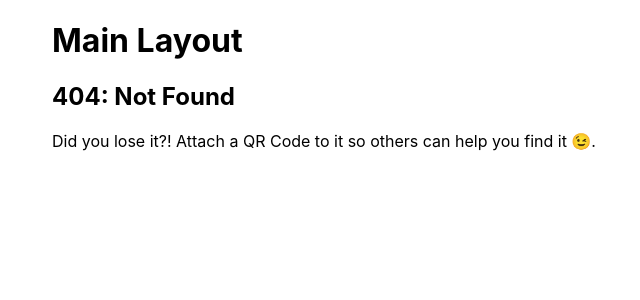
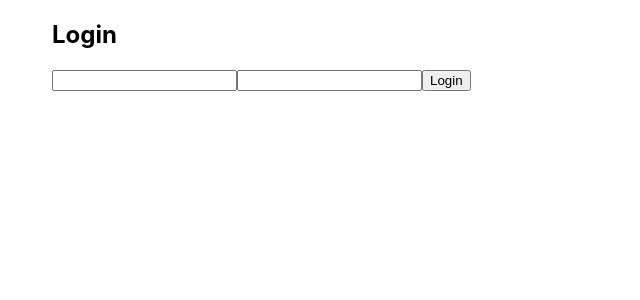
Before and after one commit to vanister/mat-do, a React (Create React App) app in the folder app/: page /login in a window 1280 px wide. Before the commit this address had no page. Shown: the top 300 px of the page, without its empty margins (76-716 px from the left). Built offline with nearby package versions, Linux system fonts and the light colour scheme.

Commit message:
Added loging stub

```diff
--- a/app/src/App.tsx
+++ b/app/src/App.tsx
@@ -4,14 +4,23 @@ import Layout from './components/Layout';
 import Create from './components/create/Create';
 import NotFound from './components/NotFound';
 import Home from './components/home/Home';
+import Login from './components/auth/Login';
+import RequireAuth from './components/auth/RequireAuth';
 
 export default function App() {
   return (
     <Routes>
-      <Route element={<Layout />}>
+      <Route path="/login" element={<Login />} />
+      {/* require auth for these other routes */}
+      <Route
+        element={
+          <RequireAuth>
+            <Layout />
+          </RequireAuth>
+        }
+      >
         <Route path="/" element={<Home />} />
-        <Route path="create" element={<Create />} />
-
+        <Route path="/create" element={<Create />} />
         <Route path="*" element={<NotFound />} />
       </Route>
     </Routes>
--- /dev/null
+++ b/app/src/components/auth/Login.scss
@@ -0,0 +1,2 @@
+.login {
+}
--- /dev/null
+++ b/app/src/components/auth/Login.tsx
@@ -0,0 +1,50 @@
+import React, { useState } from 'react';
+import { useLocation, useNavigate } from 'react-router-dom';
+import { useAuth } from '../../hooks/useAuth';
+
+export default function Login() {
+  const [username, setUsername] = useState<string>(null);
+  const [password, setPassword] = useState<string>(null);
+  const { signin } = useAuth();
+  const location = useLocation();
+  const navigate = useNavigate();
+
+  const to = location.state?.from?.pathname || '/';
+
+  const handleSubmit = async (
+    event: React.FormEvent,
+    un: string,
+    pw: string
+  ) => {
+    event.preventDefault();
+
+    await signin(un, pw);
+    navigate(to, { replace: true });
+  };
+
+  return (
+    <section className="login">
+      <h2>Login</h2>
+      <main className="login-content">
+        <form
+          className="login-form"
+          onSubmit={(e) => handleSubmit(e, username, password)}
+        >
+          <input
+            type="text"
+            onChange={(e) => {
+              setUsername(e.target.value);
+            }}
+          />
+          <input
+            type="password"
+            onChange={(e) => {
+              setPassword(e.target.value);
+            }}
+          />
+          <button type="submit">Login</button>
+        </form>
+      </main>
+    </section>
+  );
+}
--- /dev/null
+++ b/app/src/components/auth/RequireAuth.tsx
@@ -0,0 +1,18 @@
+import React from 'react';
+import { Navigate, useLocation } from 'react-router-dom';
+import { useAuth } from '../../hooks/useAuth';
+
+export type RequireAuthProps = {
+  children: React.ReactElement;
+};
+
+export default function RequireAuth({ children }: RequireAuthProps) {
+  const auth = useAuth();
+  const location = useLocation();
+
+  if (!auth?.user) {
+    return <Navigate to="/login" replace state={{ from: location }} />;
+  }
+
+  return children;
+}
--- /dev/null
+++ b/app/src/components/providers/AuthProvider.tsx
@@ -0,0 +1,49 @@
+import React, { useState } from 'react';
+import {
+  AuthContext,
+  AuthContextValue,
+  User,
+} from '../../contexts/AuthContext';
+
+export type AuthProviderProps = {
+  children: React.ReactElement;
+};
+
+export default function AuthProvider({ children }: AuthProviderProps) {
+  const [user, setUser] = useState<User>();
+
+  const signin = (username: string, password: string): Promise<void> => {
+    return new Promise((resolve) => {
+      setTimeout(() => {
+        setUser({
+          name: `Jyn Erso - ${username}`,
+          username,
+          id: 'jyn-erso-guid',
+        });
+
+        resolve();
+      }, 500);
+    });
+  };
+
+  const logout = (): Promise<void> => {
+    return new Promise((resolve) => {
+      setTimeout(() => {
+        setUser(null);
+        resolve();
+      }, 250);
+    });
+  };
+
+  const authConextValue: AuthContextValue = {
+    user,
+    signin,
+    logout,
+  };
+
+  return (
+    <AuthContext.Provider value={authConextValue}>
+      {children}
+    </AuthContext.Provider>
+  );
+}
--- /dev/null
+++ b/app/src/contexts/AuthContext.ts
@@ -0,0 +1,15 @@
+import { createContext } from 'react';
+
+export type User = {
+  id: string;
+  name: string;
+  username: string;
+};
+
+export type AuthContextValue = {
+  user?: User;
+  signin: (username: string, password: string) => Promise<void>;
+  logout: () => Promise<void>;
+};
+
+export const AuthContext = createContext<AuthContextValue>(null);
--- /dev/null
+++ b/app/src/hooks/useAuth.ts
@@ -0,0 +1,6 @@
+import React from 'react';
+import { AuthContext } from '../contexts/AuthContext';
+
+export function useAuth() {
+  return React.useContext(AuthContext);
+}
--- a/app/src/index.tsx
+++ b/app/src/index.tsx
@@ -5,6 +5,7 @@ import reportWebVitals from './reportWebVitals';
 import App from './App';
 
 import './index.scss';
+import AuthProvider from './components/providers/AuthProvider';
 
 const root = ReactDOM.createRoot(
   document.getElementById('root') as HTMLElement
@@ -13,7 +14,9 @@ const root = ReactDOM.createRoot(
 root.render(
   <React.StrictMode>
     <BrowserRouter>
-      <App />
+      <AuthProvider>
+        <App />
+      </AuthProvider>
     </BrowserRouter>
   </React.StrictMode>
 );
```
